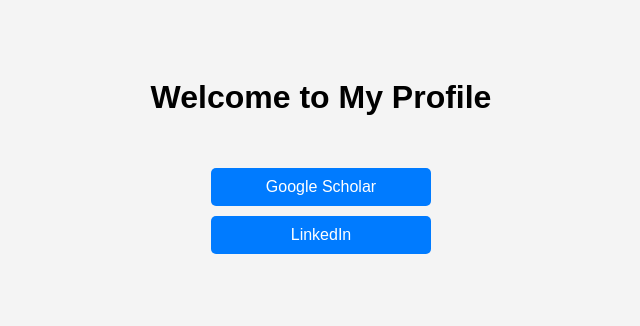
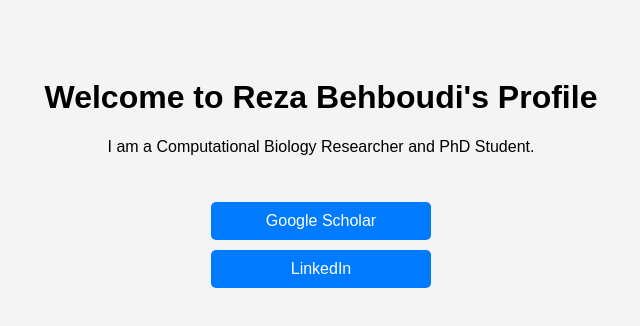
Before and after one commit to rezabehboudi/rezabehboudi.github.io, a plain HTML site: page index.html in a window 1280 px wide. Shown: the whole page, without its empty margins (319-959 px from the left). Drawn offline with Linux system fonts and the light colour scheme.

Commit message:
Update index.html

```diff
--- a/index.html
+++ b/index.html
@@ -3,7 +3,7 @@
 <head>
     <meta charset="UTF-8">
     <meta name="viewport" content="width=device-width, initial-scale=1.0">
-    <title>Your Personal Profile</title>
+    <title>Reza Behboudi's Profile</title>
     <style>
         body {
             font-family: Arial, sans-serif;
@@ -31,7 +31,8 @@
     </style>
 </head>
 <body>
-    <h1>Welcome to My Profile</h1>
+    <h1>Welcome to Reza Behboudi's Profile</h1>
+    <p>I am a Computational Biology Researcher and PhD Student.</p>
     <div class="profile-links">
         <a href="https://scholar.google.com/citations?user=IsOLGZwAAAAJ&hl=en" class="profile-link" target="_blank">Google Scholar</a>
         <a href="https://linkedin.com/in/reza-behboudi-547099164/" class="profile-link" target="_blank">LinkedIn</a>
```
